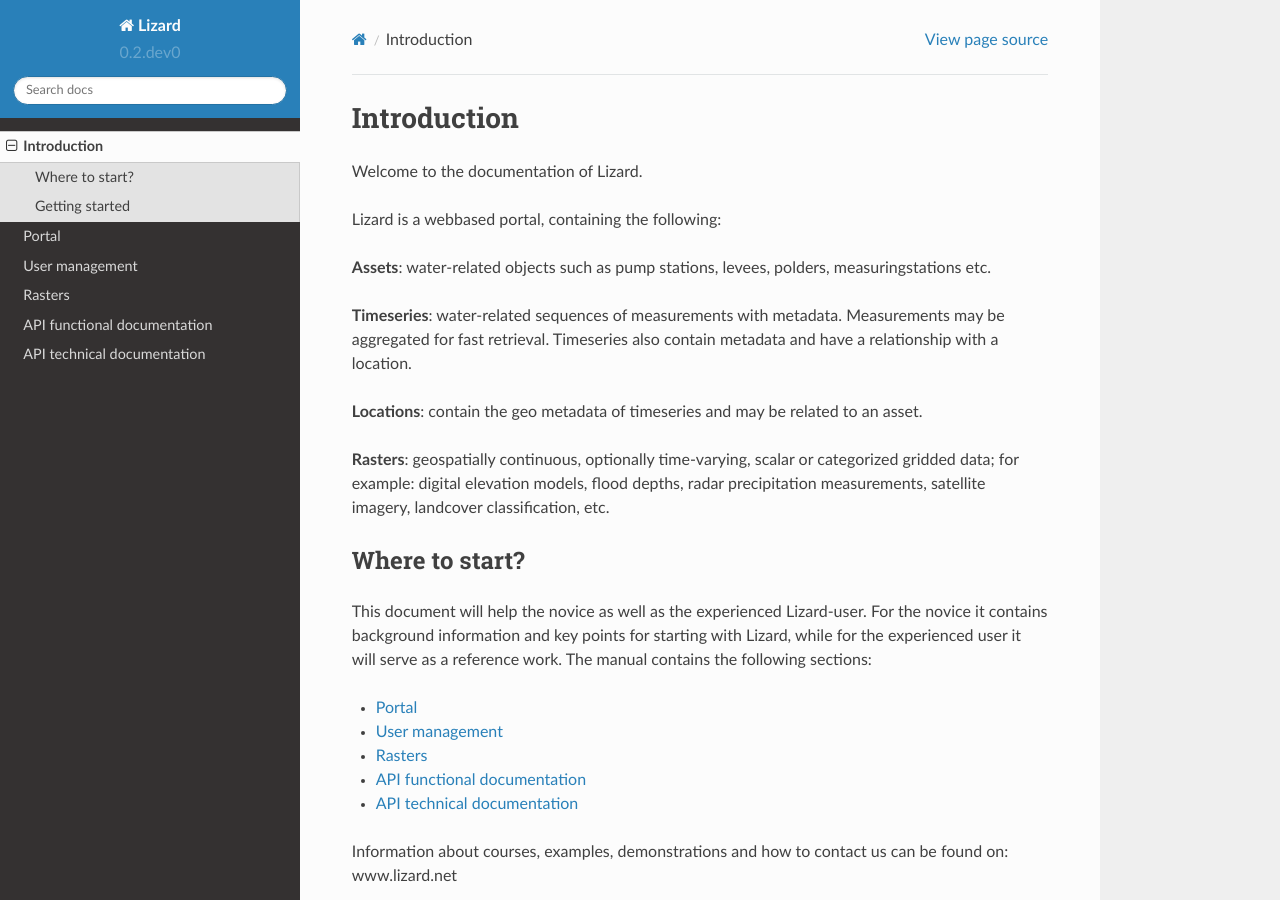
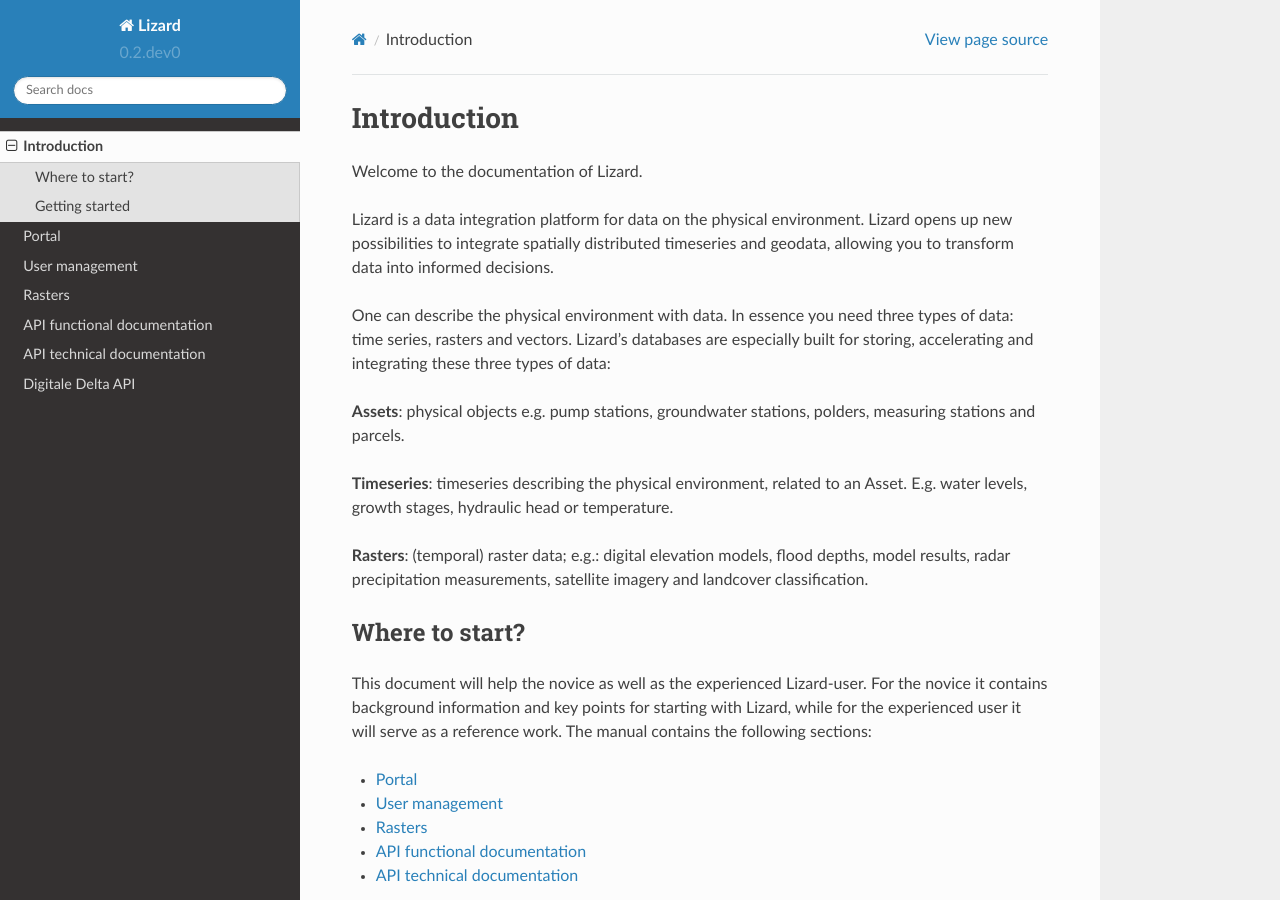
Before and after one commit to nens/lizard-docs, a Sphinx documentation site: the page built from source/introduction.rst, in a window 1280 px wide and 900 px high. Built offline with Sphinx 7.4.7 and the Read the Docs theme 2.0.0, drawn with Linux system fonts in a browser that asks for light colours; formulas are drawn with MathJax 3.

Commit message:
Digitale Delta
Changed introductionary text and added information (in Dutch) about the Digitale Delta API.

```diff
--- a/source/index.rst
+++ b/source/index.rst
@@ -18,3 +18,4 @@ Welcome to the Lizard documentation!
    rasters
    apifunc
    apitech
+   ddapi
--- a/source/introduction.rst
+++ b/source/introduction.rst
@@ -3,16 +3,15 @@ Introduction
 
 Welcome to the documentation of Lizard.
 
-Lizard is a webbased portal, containing the following:
+Lizard is a data integration platform for data on the physical environment. Lizard opens up new possibilities to integrate spatially distributed timeseries and geodata, allowing you to transform data into informed decisions.
 
+One can describe the physical environment with data. In essence you need three types of data: time series, rasters and vectors. Lizard's databases are especially built for storing, accelerating and integrating these three types of data:
 
-**Assets**: water-related objects such as pump stations, levees, polders, measuringstations etc.
+**Assets**: physical objects e.g. pump stations, groundwater stations, polders, measuring stations and parcels.
 
-**Timeseries**: water-related sequences of measurements with metadata. Measurements may be aggregated for fast retrieval. Timeseries also contain metadata and have a relationship with a location.
+**Timeseries**: timeseries describing the physical environment, related to an Asset. E.g. water levels, growth stages, hydraulic head or temperature.
 
-**Locations**: contain the geo metadata of timeseries and may be related to an asset.
-
-**Rasters**: geospatially continuous, optionally time-varying, scalar or categorized gridded data; for example: digital elevation models, flood depths, radar precipitation measurements, satellite imagery, landcover classification, etc.
+**Rasters**: (temporal) raster data; e.g.: digital elevation models, flood depths, model results, radar precipitation measurements, satellite imagery and landcover classification.
 
 
 Where to start?
```
Also changed, not shown: source/ddapi.rst (added, +8 -0 lines).
